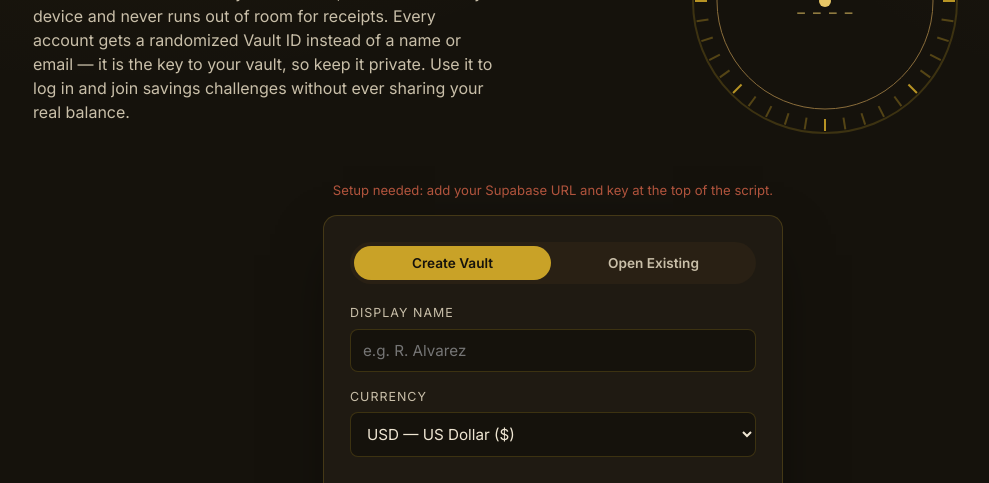
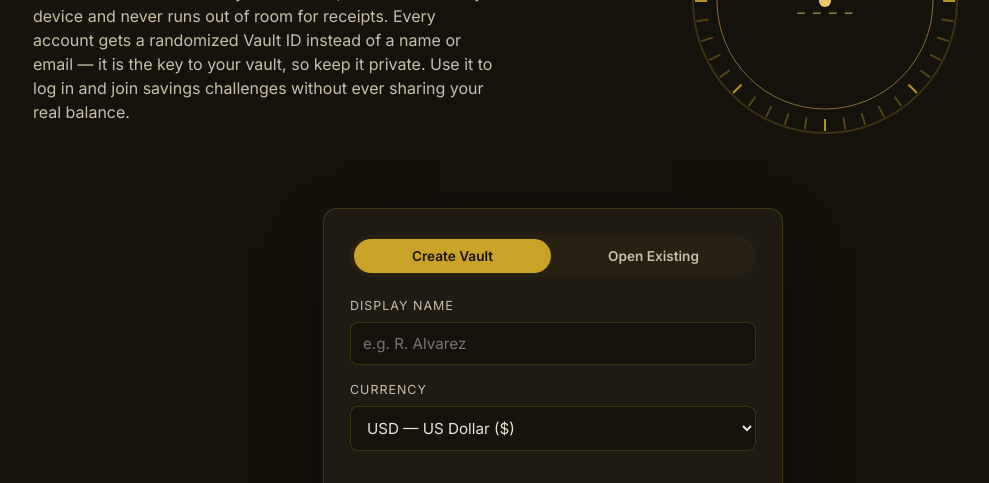
Before and after one commit to YMGENV/money, a plain HTML site: page index.html in a window 1280 px wide. Shown: the part 283-766 px from the top of the page, without its empty margins (87-1076 px from the left). Drawn offline with Linux system fonts and the light colour scheme.

Commit message:
Update index.html

```diff
--- a/index.html
+++ b/index.html
@@ -551,8 +551,8 @@
   "use strict";
 
   /* ================= CONFIG — paste your Supabase values here ================= */
-  const SUPABASE_URL = 'https://YOUR-PROJECT-REF.supabase.co';
-  const SUPABASE_ANON_KEY = 'YOUR-ANON-OR-PUBLISHABLE-KEY';
+  const SUPABASE_URL = 'https://kxiuektuzzhrtkcardhc.supabase.co';
+  const SUPABASE_ANON_KEY = 'sb_publishable_wSCp22gTYupXOGqTdO4vkQ_rlhXf1Ag';
   const CONFIGURED = !/YOUR-/.test(SUPABASE_URL + SUPABASE_ANON_KEY);
 
   /* ---------------- constants ---------------- */
```
